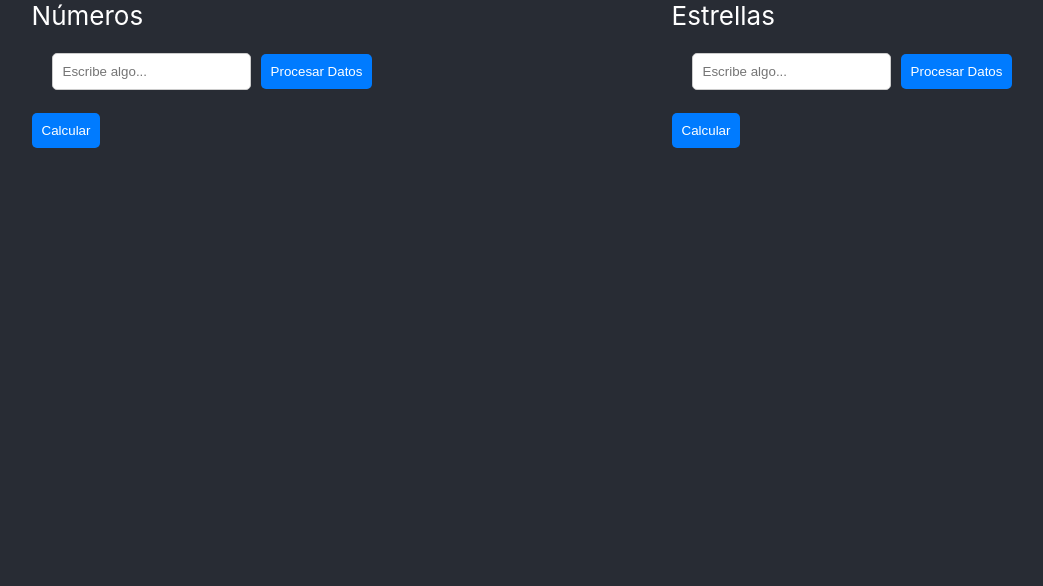
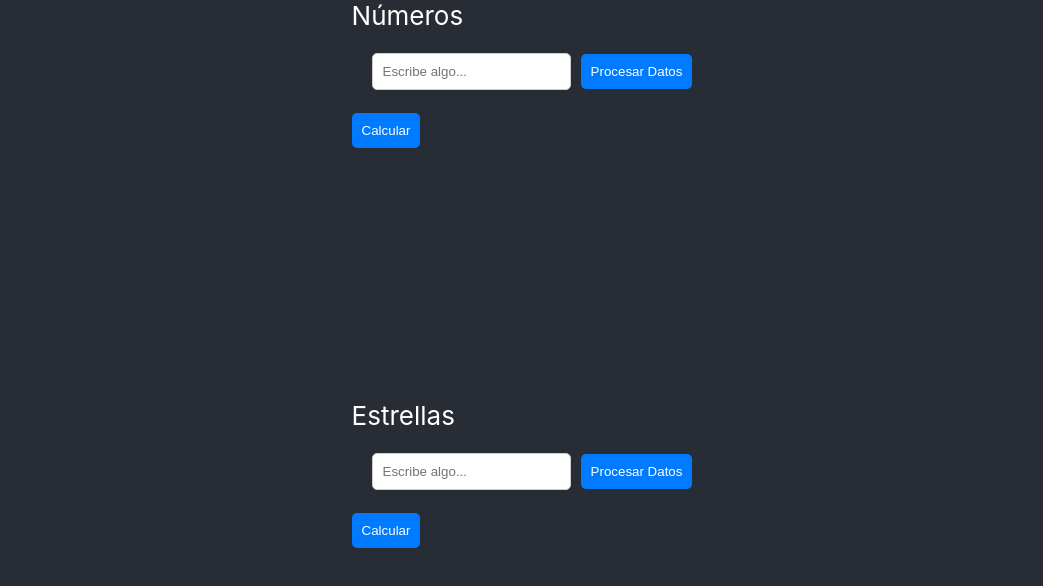
Before and after one commit to victorsga22/victorsga22.github.io, a React (Create React App) app: page / in a window 1280 px wide. Shown: the top 586 px of the page, without its empty margins (108-1151 px from the left). Built offline with nearby package versions, Linux system fonts and the light colour scheme.

Commit message:
feat:  style

```diff
--- a/src/App.css
+++ b/src/App.css
@@ -1,7 +1,7 @@
 .App-header {
   background-color: #282c34;
   min-height: 100vh;
-  display: flex;
+  display: grid;
   flex-direction: row;
   justify-content: space-around;
   font-size: calc(10px + 2vmin);
--- a/src/modules/numbers/numbers.js
+++ b/src/modules/numbers/numbers.js
@@ -44,12 +44,12 @@ const Numbers = () => {
   return (
     <div>
       Números
-      <header>
+      <div>
         <InputReader text={text} onChange={(e) => setText(e)} onClick={processText}/>
         <DataTable data={data}/>
         <Calculator onClick={calculateNumbers} tittle={"Números"}/>
         <TextResult result={result}/>
-      </header>
+      </div>
     </div>
   );
 }
```
